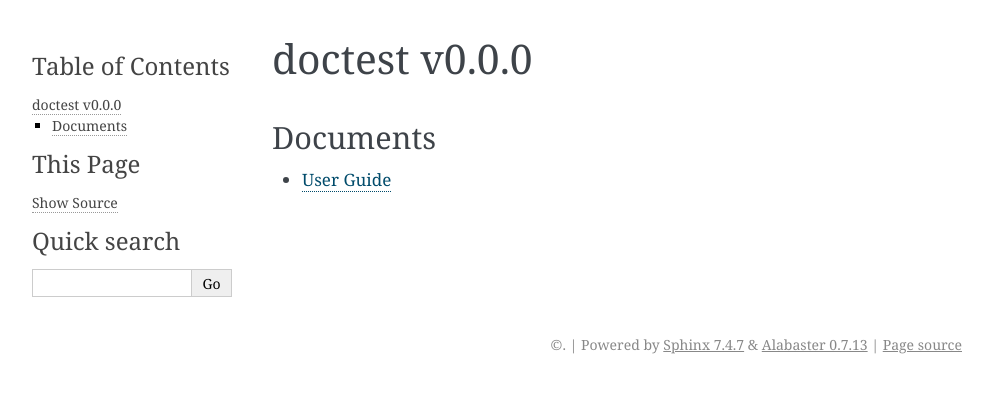
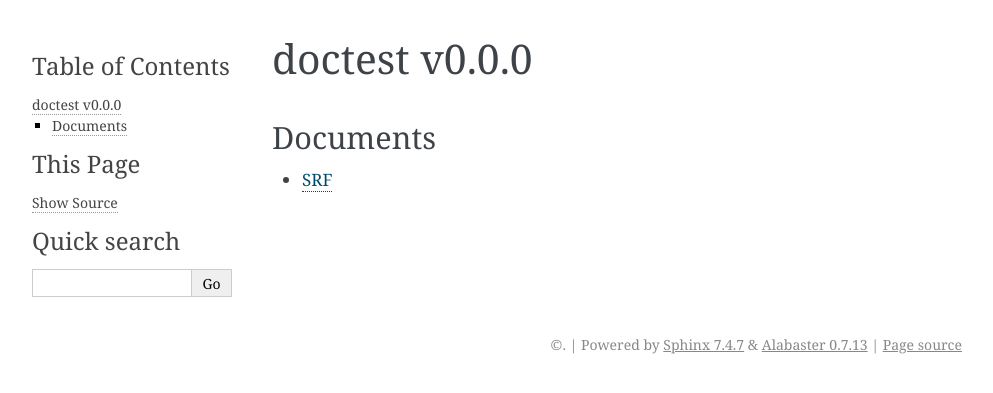
Before and after one commit to luxl/doctest, a Sphinx documentation site: the page built from docs/README.md, in a window 1280 px wide. Shown: the top 393 px of the page, without its empty margins (148-1141 px from the left). Built offline with Sphinx 7.4.7, drawn with Linux system fonts in a browser that asks for light colours; pages that are not in the unit, such as notebooks, are missing from menus.

Commit message:
Update README.md

```diff
--- a/docs/README.md
+++ b/docs/README.md
@@ -2,4 +2,4 @@
 
 Documents
 --------
-* [User Guide](SRF.md)
+* [SRF](SRF.md)
```
